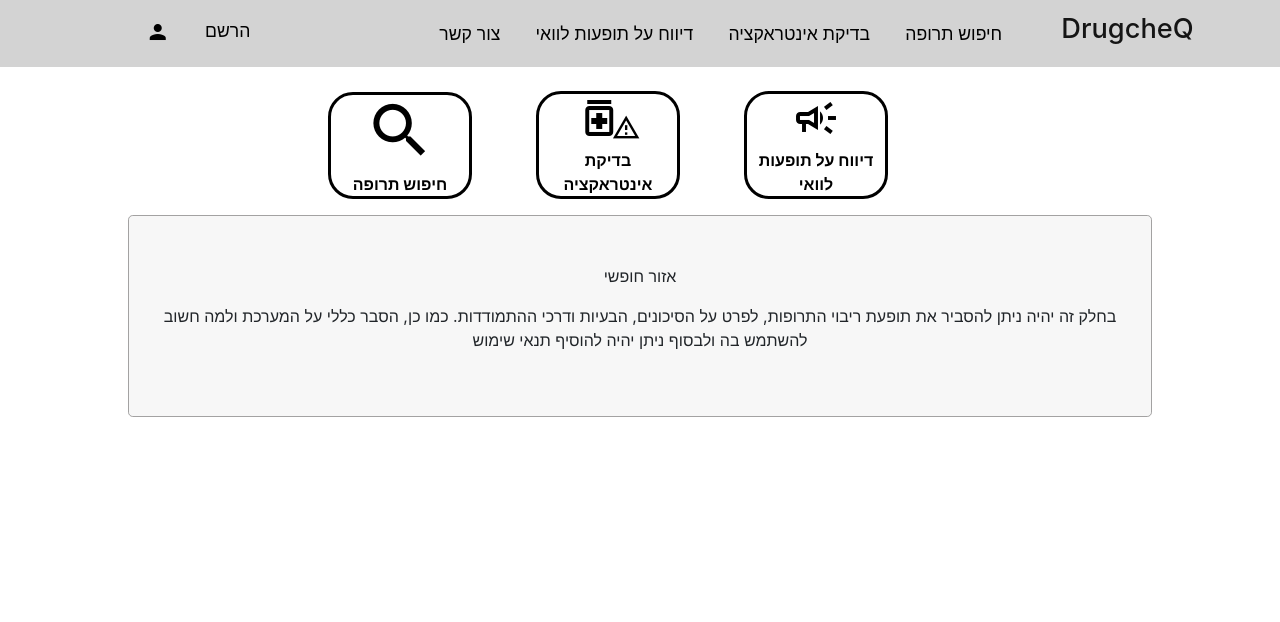
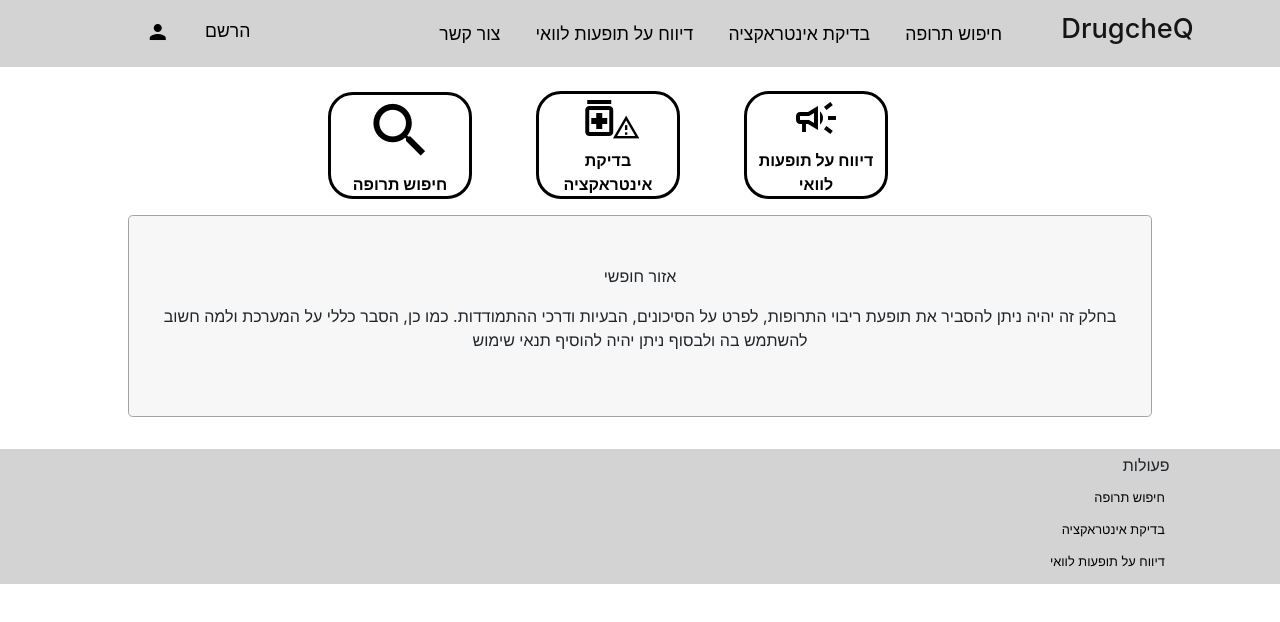
Before and after one commit to AmitLiberman/DrugcheQ-Preventing-Polypharmacy, a React app: page / in a window 1280 px wide. Shown: the top 622 px of the page. Built offline with nearby package versions, Linux system fonts and the light colour scheme.

Commit message:
added bottom navigation bar

```diff
--- a/src/App.js
+++ b/src/App.js
@@ -1,6 +1,7 @@
 import "./App.css";
 import TopNav from "./Constants/TopNav";
 import ActionNav from "./Constants/ActionNav";
+import BottomNav from "./Constants/BottomNav";
 import Home from "./Constants/Home";
 import InteractionChecker from "./Components/InteractionChecker/InteractionChecker";
 import MasterReport from "./Components/MasterReport/MasterReport";
@@ -37,6 +38,7 @@ const App = (props) => {
           </Switch>
         </main>
       </Router>
+      <BottomNav />
     </div>
   );
 };
--- /dev/null
+++ b/src/Constants/BottomNav.css
@@ -0,0 +1,24 @@
+.bottom-nav-container {
+    text-align: right;
+    padding-right: 8em;
+    padding-top: 0.5em;
+    padding-bottom: 1em;
+    background-color: lightgrey;
+    font-size: 0.8rem;
+}
+
+.bottom-action-nav-link {
+    text-decoration: none;
+    color: black;
+    margin-right: 1em;
+    margin-top: 1em;
+    display: block;
+}
+
+.bottom-action-nav-link:hover {
+    color: black;
+}
+
+.category-name {
+    margin-right: 0.5em;
+}
--- /dev/null
+++ b/src/Constants/BottomNav.js
@@ -0,0 +1,22 @@
+import React from "react";
+import "./BottomNav.css";
+
+const BottomNav = (props) => {
+  return (
+    <div className="bottom-nav-container">
+      <div className="action-categories ">
+        <h6 className="category-name">פעולות</h6>
+        <a className="bottom-action-nav-link" href="/drug-search">
+          <span className="bottom-link-text"> חיפוש תרופה</span>
+        </a>
+        <a className="bottom-action-nav-link" href="/interaction-checker">
+          <span className="bottom-link-text">בדיקת אינטראקציה</span>
+        </a>
+        <a className="bottom-action-nav-link" href="/side-effect-report">
+          <span className="bottom-link-text">דיווח על תופעות לוואי</span>
+        </a>
+      </div>
+    </div>
+  );
+};
+export default BottomNav;
```
Also changed, not shown: 1 other file (tests, documents, lock files or other folders).
